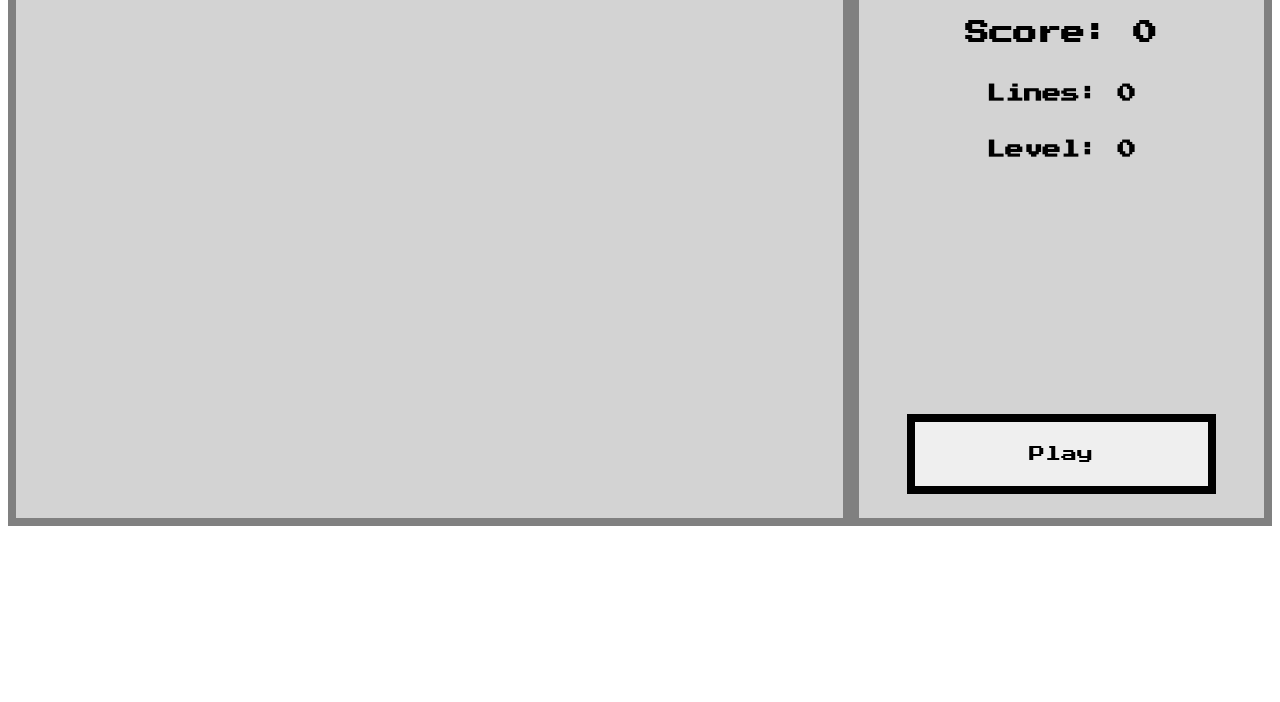
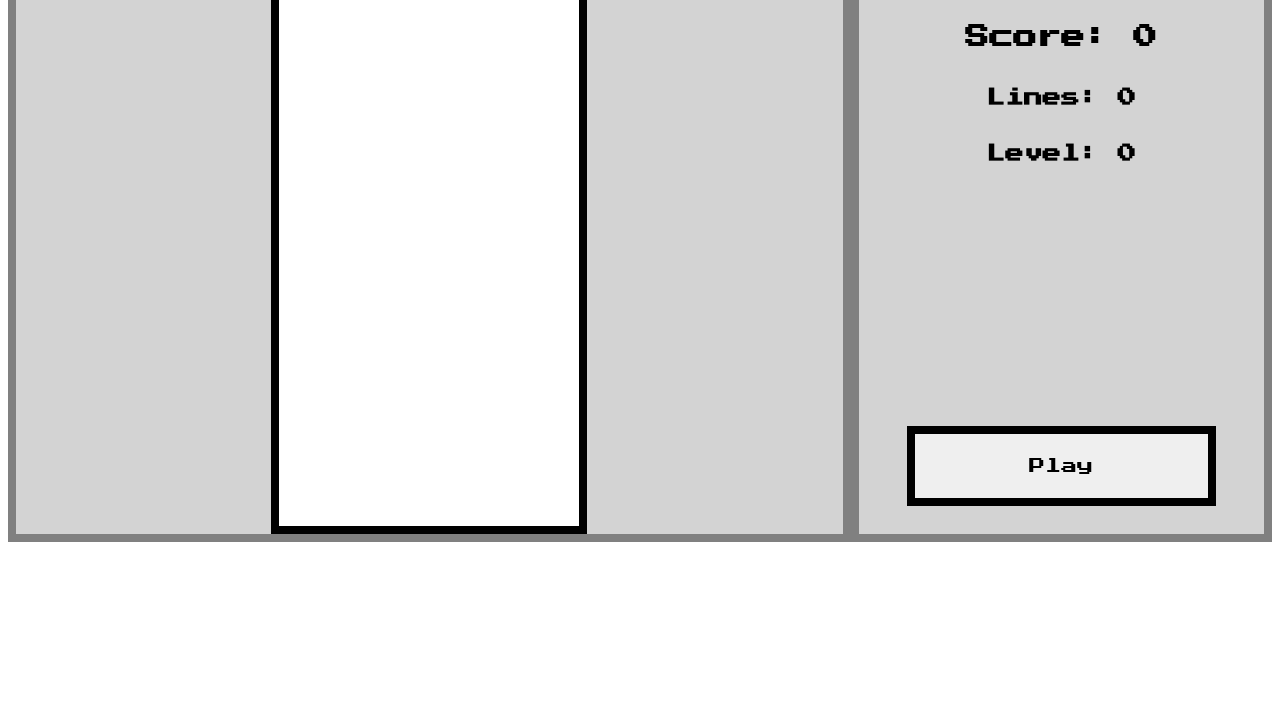
Before and after one commit to ekaramus/retro-games, a plain HTML site: page js/tetris-js/index.html in a window 1280 px wide. Shown: the part 98-800 px from the top of the page. Drawn offline with Linux system fonts and the light colour scheme.

Commit message:
add the playing area more style

```diff
--- a/js/tetris-js/style.css
+++ b/js/tetris-js/style.css
@@ -11,6 +11,11 @@
 
   .left-column {
     border: 0.5rem solid gray;
+  }
+
+  .game-board {
+      background-color: white;
+      border: 0.5rem solid black;
   }
 
   .right-column {
```
